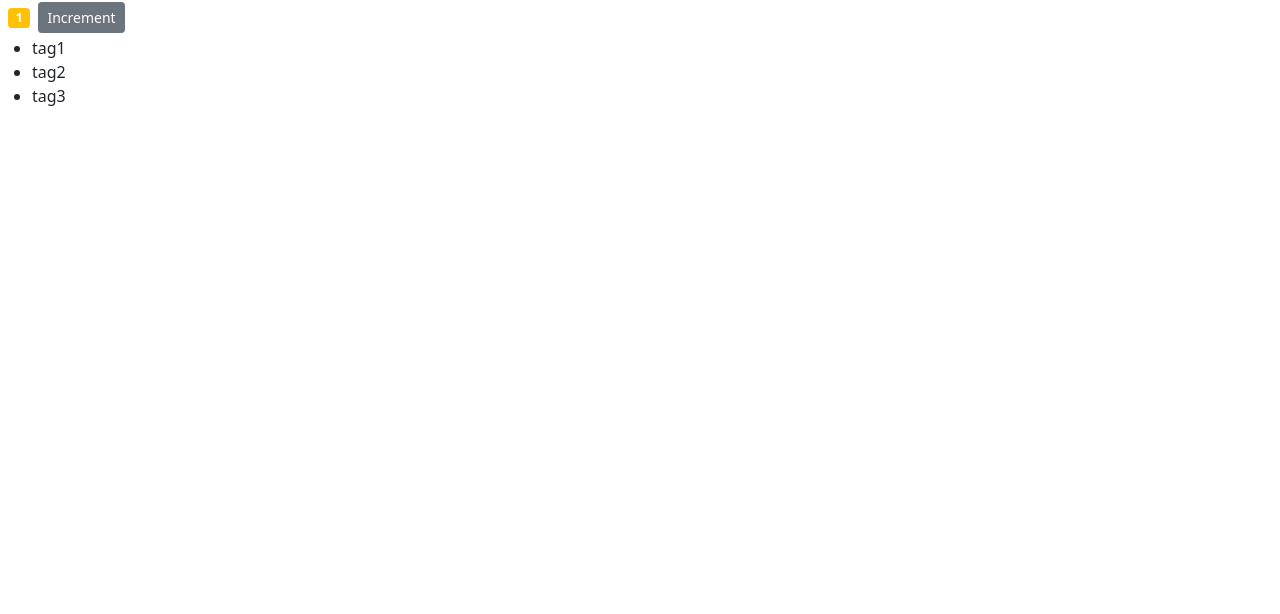
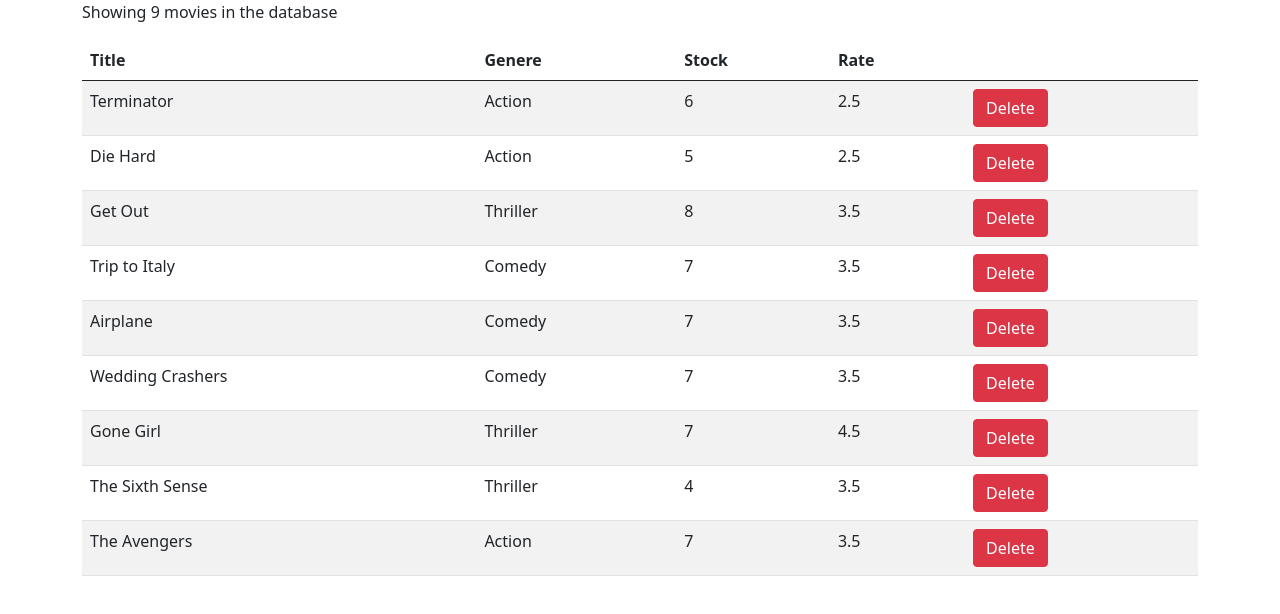
Before and after one commit to Banushasarma/Counter-App, a React (Create React App) app: page / in a window 1280 px wide. Shown: the top 614 px of the page. Built offline with nearby package versions, Linux system fonts and the light colour scheme.

Commit message:
component excersise

```diff
--- a/package.json
+++ b/package.json
@@ -7,6 +7,7 @@
     "@testing-library/react": "^11.1.0",
     "@testing-library/user-event": "^12.1.10",
     "bootstrap": "^5.0.1",
+    "font-awesome": "^4.7.0",
     "react": "^17.0.2",
     "react-dom": "^17.0.2",
     "react-scripts": "4.0.3",
--- a/src/App.js
+++ b/src/App.js
@@ -1,11 +1,11 @@
 import './App.css';
-import Counter from './components/counter'
+import Movies from './components/movies';
 
 function App() {
   return (
-    <div>
-      <Counter />
-    </div>
+    <main className="container">
+      <Movies></Movies>
+    </main>
   );
 }
 
--- a/src/components/counter.jsx
+++ b/src/components/counter.jsx
@@ -2,15 +2,25 @@
 
 class Counter extends Component {
   state = {
-    count: 1,
+    count: 0,
     tags: ["tag1", "tag2", "tag3"],
+  };
+
+  handleIncrement = () => {
+    this.setState({ count: this.state.count + 1 });
+    console.log("Increment Clicked", this.state.count);
   };
 
   render() {
     return (
       <div>
         <span className={this.getBadgeClasses()}>{this.formatCounter()}</span>
-        <button className="btn btn-secondary btn-sm">Increment</button>
+        <button
+          onClick={this.handleIncrement}
+          className="btn btn-secondary btn-sm"
+        >
+          Increment
+        </button>
         <ul>
           {this.state.tags.map((tag) => (
             <li key={tag}>{tag}</li>
--- /dev/null
+++ b/src/components/movies.jsx
@@ -0,0 +1,60 @@
+import React, { Component } from "react";
+import { getMovies } from "../services/fakeMovieService";
+
+class Movies extends Component {
+  state = {
+    movies: getMovies(),
+  };
+
+  handleDelete = (_id) => {
+    this.setState({
+      movies: this.state.movies.filter((movie) => movie._id !== _id),
+    });
+    //  this.state.movies.filter()
+  };
+
+  render() {
+    if (this.state.movies.length === 0)
+      return <p>There no movie records in database.</p>;
+    else
+      return (
+        <div>
+          <p>Showing {this.state.movies.length} movies in the database</p>
+          <table className="table table-striped table-hover">
+            <thead>
+              <tr>
+                <th>Title</th>
+                <th>Genere</th>
+                <th>Stock</th>
+                <th>Rate</th>
+                <th></th>
+              </tr>
+            </thead>
+            <tbody>
+              {this.state.movies.map((movie) => {
+                return (
+                  <tr key={movie._id}>
+                    <td>{movie.title}</td>
+                    <td>{movie.genre.name}</td>
+                    <td>{movie.numberInStock}</td>
+                    <td>{movie.dailyRentalRate}</td>
+                    <td>
+                      <button
+                        className="btn btn-danger"
+                        onClick={() => this.handleDelete(movie._id)}
+                      >
+                        Delete
+                      </button>
+                    </td>
+                  </tr>
+                );
+              })}
+              <tr></tr>
+            </tbody>
+          </table>
+        </div>
+      );
+  }
+}
+
+export default Movies;
--- a/src/index.js
+++ b/src/index.js
@@ -4,12 +4,10 @@
 import App from './App';
 import reportWebVitals from './reportWebVitals';
 import 'bootstrap/dist/css/bootstrap.min.css';
+import 'font-awesome/css/font-awesome.css';
 
 ReactDOM.render(
-  <React.StrictMode>
-    <App />
-    {/* <Counter /> */}
-  </React.StrictMode>,
+  <App />,
   document.getElementById('root')
 );
 
--- /dev/null
+++ b/src/services/fakeGenreService.js
@@ -0,0 +1,9 @@
+export const genres = [
+    { _id: "5b21ca3eeb7f6fbccd471818", name: "Action" },
+    { _id: "5b21ca3eeb7f6fbccd471814", name: "Comedy" },
+    { _id: "5b21ca3eeb7f6fbccd471820", name: "Thriller" }
+];
+
+export function getGenres() {
+    return genres.filter(g => g);
+}
--- /dev/null
+++ b/src/services/fakeMovieService.js
@@ -0,0 +1,97 @@
+import * as genresAPI from "./fakeGenreService";
+
+const movies = [
+    {
+        _id: "gvnzew4eh6d87v",
+        title: "Terminator",
+        genre: { _id: "5b21ca3eeb7f6fbccd471818", name: "Action" },
+        numberInStock: 6,
+        dailyRentalRate: 2.5,
+        publishDate: "2018-01-03T19:04:28.809Z"
+    },
+    {
+        _id: "stur65r8bokh9g",
+        title: "Die Hard",
+        genre: { _id: "5b21ca3eeb7f6fbccd471818", name: "Action" },
+        numberInStock: 5,
+        dailyRentalRate: 2.5
+    },
+    {
+        _id: "yddhfgxiktz798g",
+        title: "Get Out",
+        genre: { _id: "5b21ca3eeb7f6fbccd471820", name: "Thriller" },
+        numberInStock: 8,
+        dailyRentalRate: 3.5
+    },
+    {
+        _id: "mlkájháxd5",
+        title: "Trip to Italy",
+        genre: { _id: "5b21ca3eeb7f6fbccd471814", name: "Comedy" },
+        numberInStock: 7,
+        dailyRentalRate: 3.5
+    },
+    {
+        _id: "ghhcgfi8z8cf5z",
+        title: "Airplane",
+        genre: { _id: "5b21ca3eeb7f6fbccd471814", name: "Comedy" },
+        numberInStock: 7,
+        dailyRentalRate: 3.5
+    },
+    {
+        _id: "ds45ujnn8ddrtfzcd",
+        title: "Wedding Crashers",
+        genre: { _id: "5b21ca3eeb7f6fbccd471814", name: "Comedy" },
+        numberInStock: 7,
+        dailyRentalRate: 3.5
+    },
+    {
+        _id: "ktt8se44szfgnz",
+        title: "Gone Girl",
+        genre: { _id: "5b21ca3eeb7f6fbccd471820", name: "Thriller" },
+        numberInStock: 7,
+        dailyRentalRate: 4.5
+    },
+    {
+        _id: "45tzdtzdzi6r",
+        title: "The Sixth Sense",
+        genre: { _id: "5b21ca3eeb7f6fbccd471820", name: "Thriller" },
+        numberInStock: 4,
+        dailyRentalRate: 3.5
+    },
+    {
+        _id: "gfkdgkztt",
+        title: "The Avengers",
+        genre: { _id: "5b21ca3eeb7f6fbccd471818", name: "Action" },
+        numberInStock: 7,
+        dailyRentalRate: 3.5
+    }
+];
+
+export function getMovies() {
+    return movies;
+}
+
+export function getMovie(id) {
+    return movies.find(m => m._id === id);
+}
+
+export function saveMovie(movie) {
+    let movieInDb = movies.find(m => m._id === movie._id) || {};
+    movieInDb.name = movie.name;
+    movieInDb.genre = genresAPI.genres.find(g => g._id === movie.genreId);
+    movieInDb.numberInStock = movie.numberInStock;
+    movieInDb.dailyRentalRate = movie.dailyRentalRate;
+
+    if (!movieInDb._id) {
+        movieInDb._id = Date.now();
+        movies.push(movieInDb);
+    }
+
+    return movieInDb;
+}
+
+export function deleteMovie(id) {
+    let movieInDb = movies.find(m => m._id === id);
+    movies.splice(movies.indexOf(movieInDb), 1);
+    return movieInDb;
+}
--- /dev/null
+++ b/src/services/genereService.js
@@ -0,0 +1,6 @@
+import http from "./httpService";
+import { apiUrl } from "../config.json";
+
+export function getGenres() {
+    return http.get(apiUrl + "/genres");
+}
```
Also changed, not shown: src/services/movieService.js (added, +30 -0 lines), 1 other file (tests, documents, lock files or other folders).
